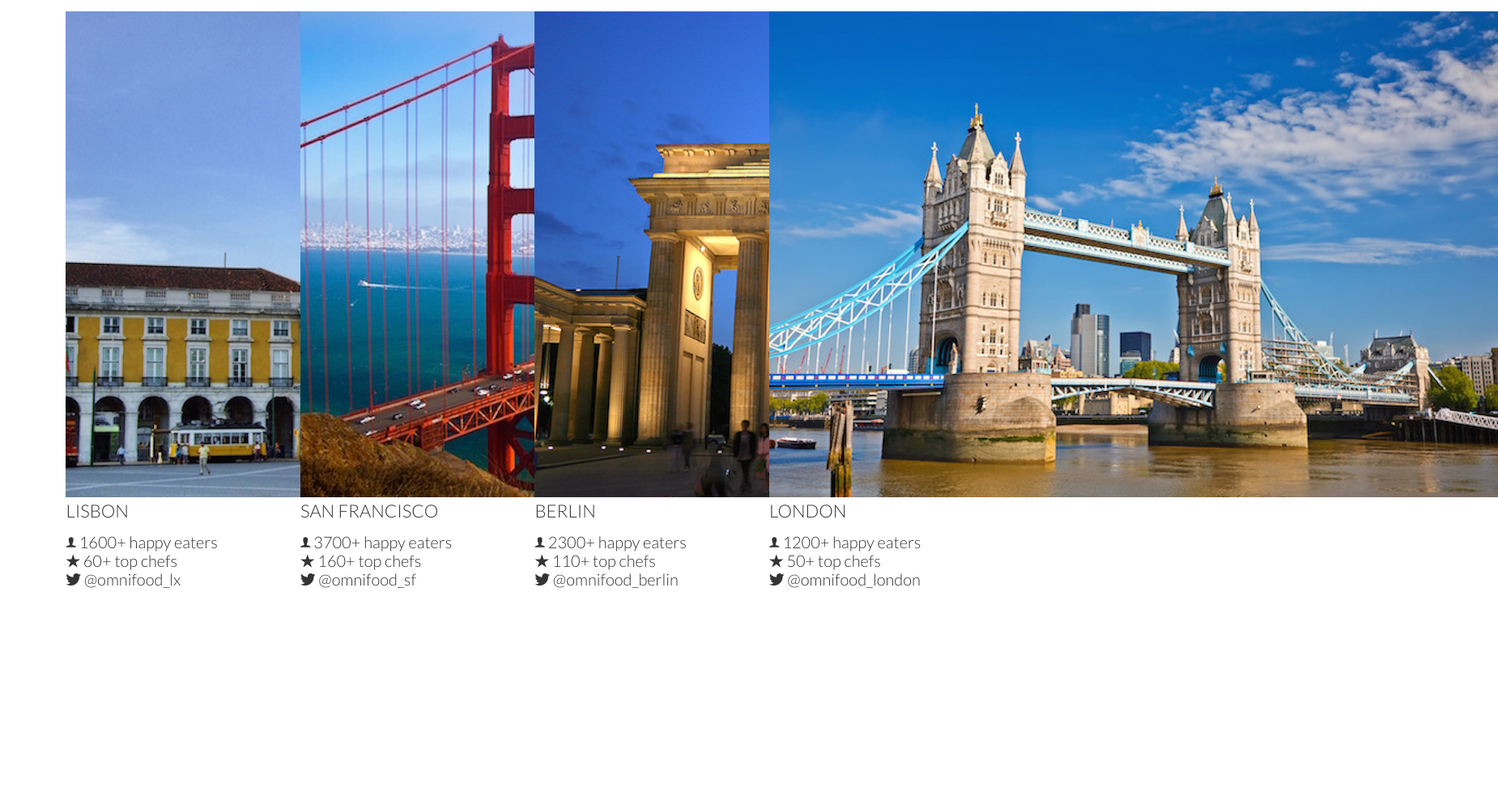
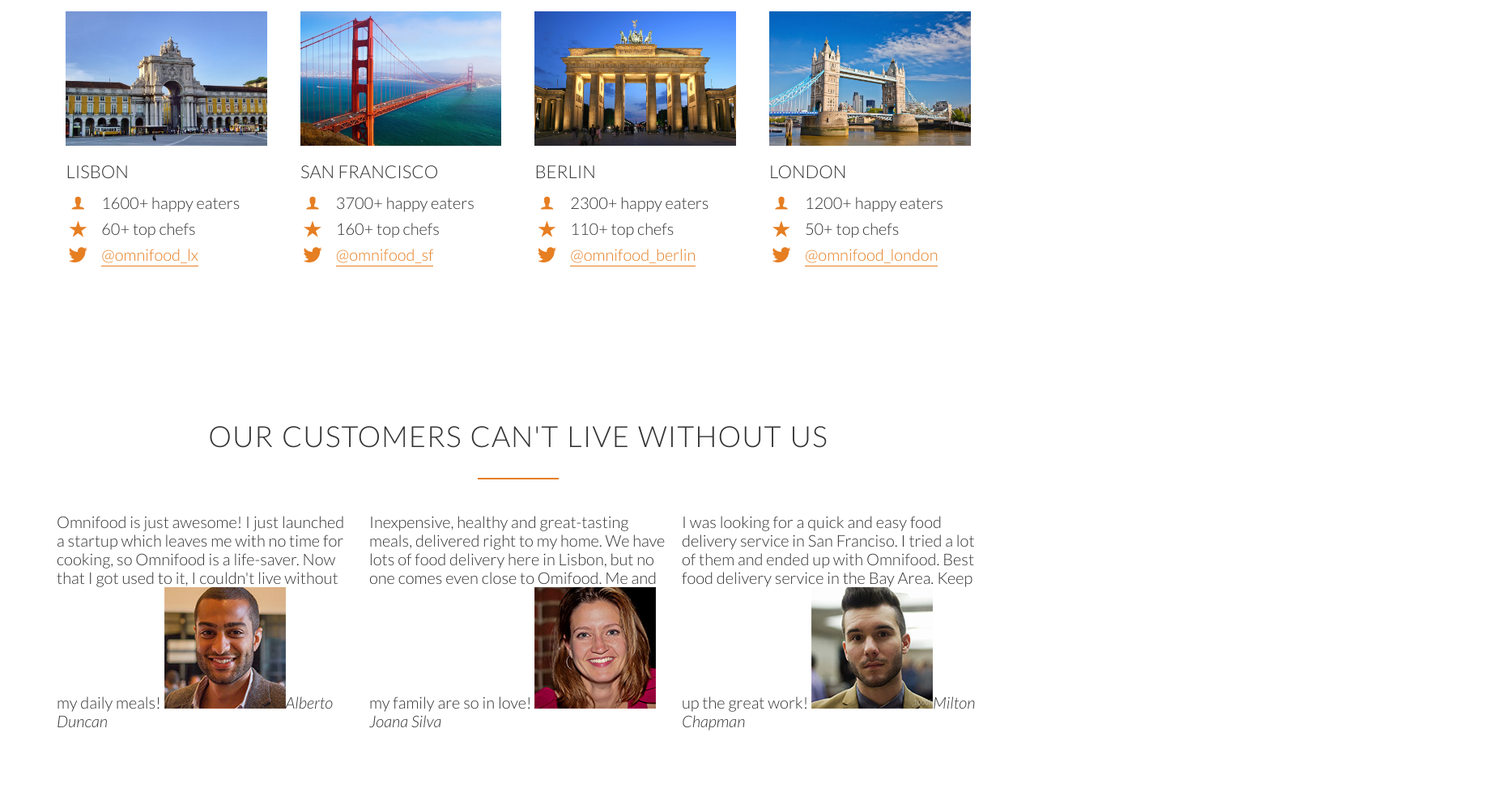
Before and after one commit to AdamSpade/html-demo-site, a plain HTML site: page index.html in a window 1280 px wide. Shown: the part 2909-3903 px from the top of the page at 81% size, 1850 px wide, since content can reach past the window. Before the commit the page ends 3739 px from the top, so only its background shows below. Drawn offline with nearby package versions, Linux system fonts and the light colour scheme; files whose address does not match are found by name.

Commit message:
Formatted cities and started review section

```diff
--- a/index.html
+++ b/index.html
@@ -162,67 +162,95 @@
                 <img src="resources/images/lisbon-3.jpg" alt="Lisbon">
                 <h3>Lisbon</h3>
                 <div class="city-feature">
-                    <i class="ion-ios-person"></i>
+                    <i class="ion-ios-person icon-small"></i>
                     1600+ happy eaters
                 </div>
                 <div class="city-feature">
-                    <i class="ion-ios-star"></i>
+                    <i class="ion-ios-star icon-small"></i>
                     60+ top chefs
                 </div>
                 <div class="city-feature">
-                    <i class="ion-social-twitter"></i>
-                    @omnifood_lx
+                    <i class="ion-social-twitter icon-small"></i>
+                    <a href="#">@omnifood_lx</a>
                 </div>
             </div>
             <div class="col span-1-of-4 box">
                 <img src="resources/images/san-francisco.jpg" alt="San Francisco">
                 <h3>San Francisco</h3>
                 <div class="city-feature">
-                    <i class="ion-ios-person"></i>
+                    <i class="ion-ios-person icon-small"></i>
                     3700+ happy eaters
                 </div>
                 <div class="city-feature">
-                    <i class="ion-ios-star"></i>
+                    <i class="ion-ios-star icon-small"></i>
                     160+ top chefs
                 </div>
                 <div class="city-feature">
-                    <i class="ion-social-twitter"></i>
-                    @omnifood_sf
+                    <i class="ion-social-twitter icon-small"></i>
+                    <a href="#">@omnifood_sf</a>
                 </div>
             </div>
             <div class="col span-1-of-4 box">
                 <img src="resources/images/berlin.jpg" alt="Berlin">
                 <h3>Berlin</h3>
                 <div class="city-feature">
-                    <i class="ion-ios-person"></i>
+                    <i class="ion-ios-person icon-small"></i>
                     2300+ happy eaters
                 </div>
                 <div class="city-feature">
-                    <i class="ion-ios-star"></i>
+                    <i class="ion-ios-star icon-small"></i>
                     110+ top chefs
                 </div>
                 <div class="city-feature">
-                    <i class="ion-social-twitter"></i>
-                    @omnifood_berlin
+                    <i class="ion-social-twitter icon-small"></i>
+                    <a href="#">@omnifood_berlin</a>
                 </div>
             </div>
             <div class="col span-1-of-4 box">
                 <img src="resources/images/london.jpg" alt="London">
                 <h3>London</h3>
                 <div class="city-feature">
-                    <i class="ion-ios-person"></i>
+                    <i class="ion-ios-person icon-small"></i>
                     1200+ happy eaters
                 </div>
                 <div class="city-feature">
-                    <i class="ion-ios-star"></i>
+                    <i class="ion-ios-star icon-small"></i>
                     50+ top chefs
                 </div>
                 <div class="city-feature">
-                    <i class="ion-social-twitter"></i>
-                    @omnifood_london
+                    <i class="ion-social-twitter icon-small"></i>
+                    <a href="#">@omnifood_london</a>
                 </div>
             </div>
         </div>
+    </section>
+
+    <section class="section-testimonials">
+        <div class="row">
+            <h2>Our customers can't live without us</h2>
+        </div>
+        <div class="row">
+            <div class="col span-1-of-3">
+                <blockquote>
+                    Omnifood is just awesome! I just launched a startup which leaves me with no time for cooking, so
+                    Omnifood is a life-saver. Now that I got used to it, I couldn't live without my daily meals!
+                    <cite><img src="resources/images/customer-1.jpg" alt="Customer 1 pic">Alberto Duncan</cite>
+                </blockquote>
+            </div>
+            <div class="col span-1-of-3">
+                <blockquote>
+                    Inexpensive, healthy and great-tasting meals, delivered right to my home. We have lots of food
+                    delivery here in Lisbon, but no one comes even close to Omifood. Me and my family are so in love!
+                    <cite><img src="resources/images/customer-2.jpg" alt="Customer 2 pic">Joana Silva</cite>
+                </blockquote>
+            </div>
+            <div class="col span-1-of-3">
+                <blockquote>
+                    I was looking for a quick and easy food delivery service in San Franciso. I tried a lot of them and
+                    ended up with Omnifood. Best food delivery service in the Bay Area. Keep up the great work!
+                    <cite><img src="resources/images/customer-3.jpg" alt="Customer 3 pic">Milton Chapman</cite>
+                </blockquote>
+            </div>
     </section>
 
 </body>
@@ -231,15 +259,4 @@
 
 <!--
 
-    Section 4: Cities
-Title: We're currently in these cities
-
-
-
-
-London
-1200+ happy eaters
-50+ top chefs
-@omnifood_london
-
 -->
--- a/resources/css/styles.css
+++ b/resources/css/styles.css
@@ -106,7 +106,36 @@ h2:after {
     margin-bottom: 10px;;
 }
 
+.icon-small {
+    display: inline-block;
+    width: 30px;
+    text-align: center;
+    color: #e67e22;
+    font-size: 125%;
+    margin-right: 10px;
 
+    /* secrets to align text and icons */
+    line-height: 125%;
+    vertical-align: middle;
+    margin-top: -5px;
+}
+
+/* --------- LINKS ---------*/
+
+a:link,
+a:visited {
+    color:#e67e22;
+    text-decoration: none;
+    padding-bottom: 2px;
+    border-bottom: 1px solid #e67e22;
+    transition: border-bottom 0.2s, color 0.2s;
+}
+
+a:hover,
+a:active {
+    color: #555;
+    border-bottom: 1px solid transparent;
+}
 
 /* --------- BUTTONS ---------*/
 .btn:link,
@@ -135,7 +164,7 @@ h2:after {
 
 .btn:hover,
 .btn:active {
-    background-color: #cf6d17
+    background-color: #cf6d17;
 }
 
 .btn-full:hover,
@@ -296,8 +325,27 @@ header {
     margin-right: 25px;
 }
 
+.btn-app:link,
+.btn-app:visited {
+    border: 0;
+}
+
 .btn-app img {
     height: 50px;
     width: auto;
     margin-right: 10px;
 }
+
+/* ========================================================== */
+/* CITIES */
+/* ========================================================== */
+
+.box img {
+    width: 100%;
+    height: auto;
+    margin-bottom: 15px;
+}
+
+.city-feature {
+    margin-bottom: 5px;
+}
```
